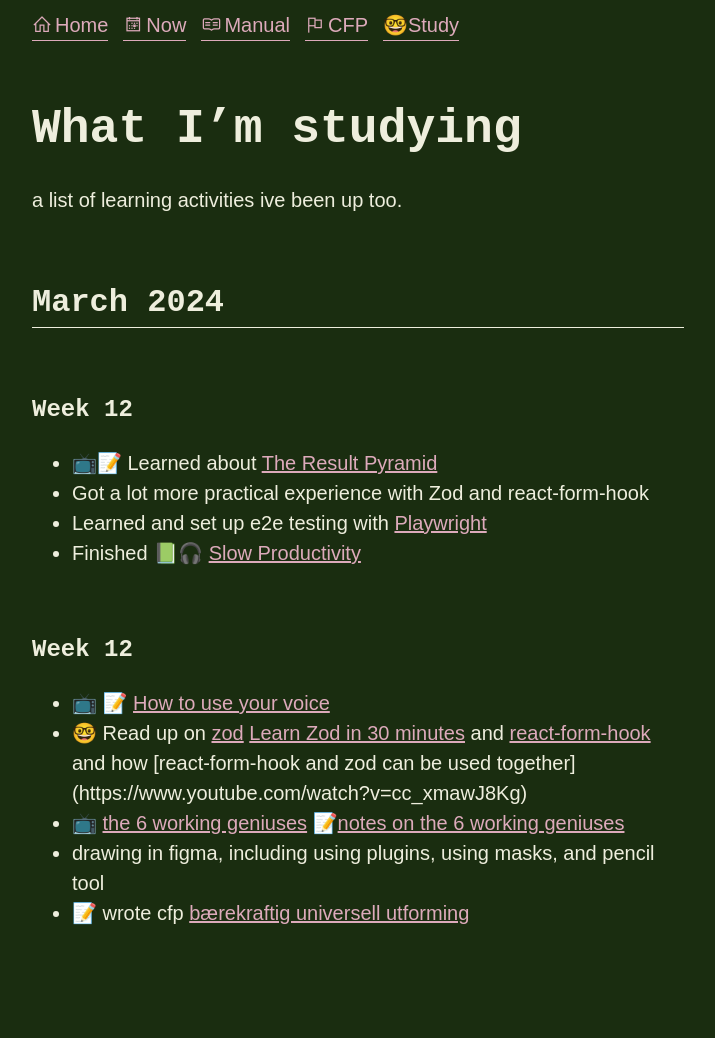
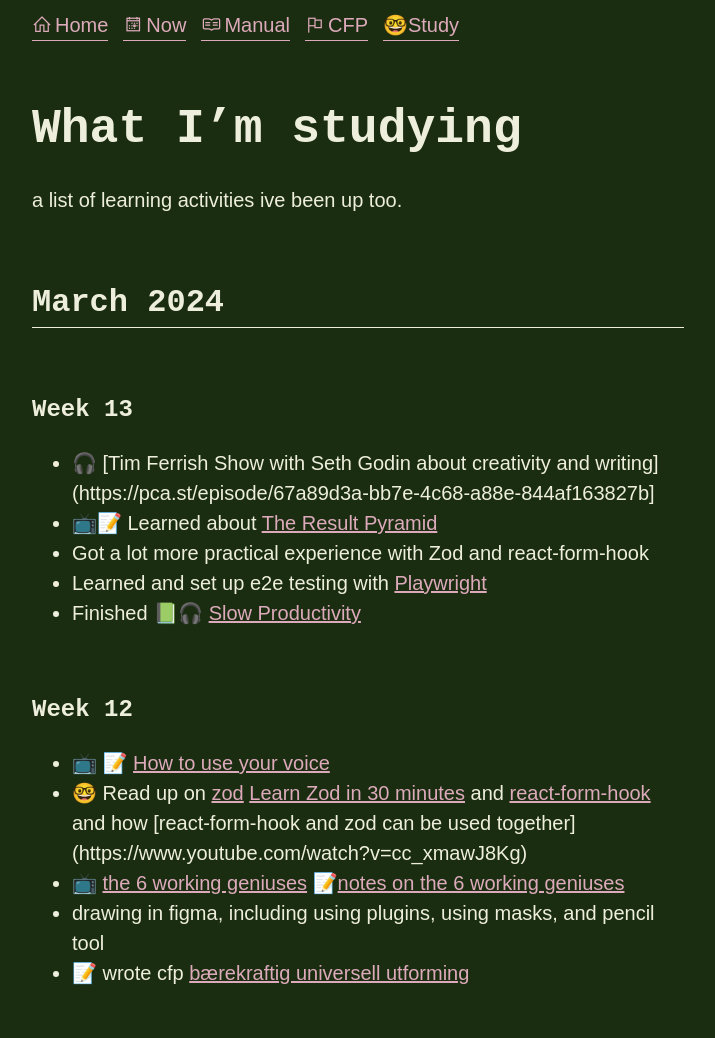
Before and after one commit to dagfrode/dagfrode.github.io, a Jekyll site: the page built from study/index.md, in a window 1280 px wide. Shown: the whole page, without its empty margins (282-997 px from the left). Built offline with Jekyll 4.4.1, drawn with Linux system fonts in a browser that asks for light colours; our own code applies the rules of GitHub Pages for plain Markdown files; before the commit the page ends 978 px from its top, so only the background shows below that.

Commit message:
Update index.md

```diff
--- a/study/index.md
+++ b/study/index.md
@@ -4,7 +4,8 @@ a list of learning activities ive been up too.
 
 ## March 2024
 
-### Week 12
+### Week 13
+- 🎧 [Tim Ferrish Show with Seth Godin about creativity and writing](https://pca.st/episode/67a89d3a-bb7e-4c68-a88e-844af163827b]
 - 📺📝 Learned about [The Result Pyramid](/notes/results-pyramid)
 - Got a lot more practical experience with Zod and react-form-hook
 - Learned and set up e2e testing with [Playwright](https://playwright.dev/)
```
